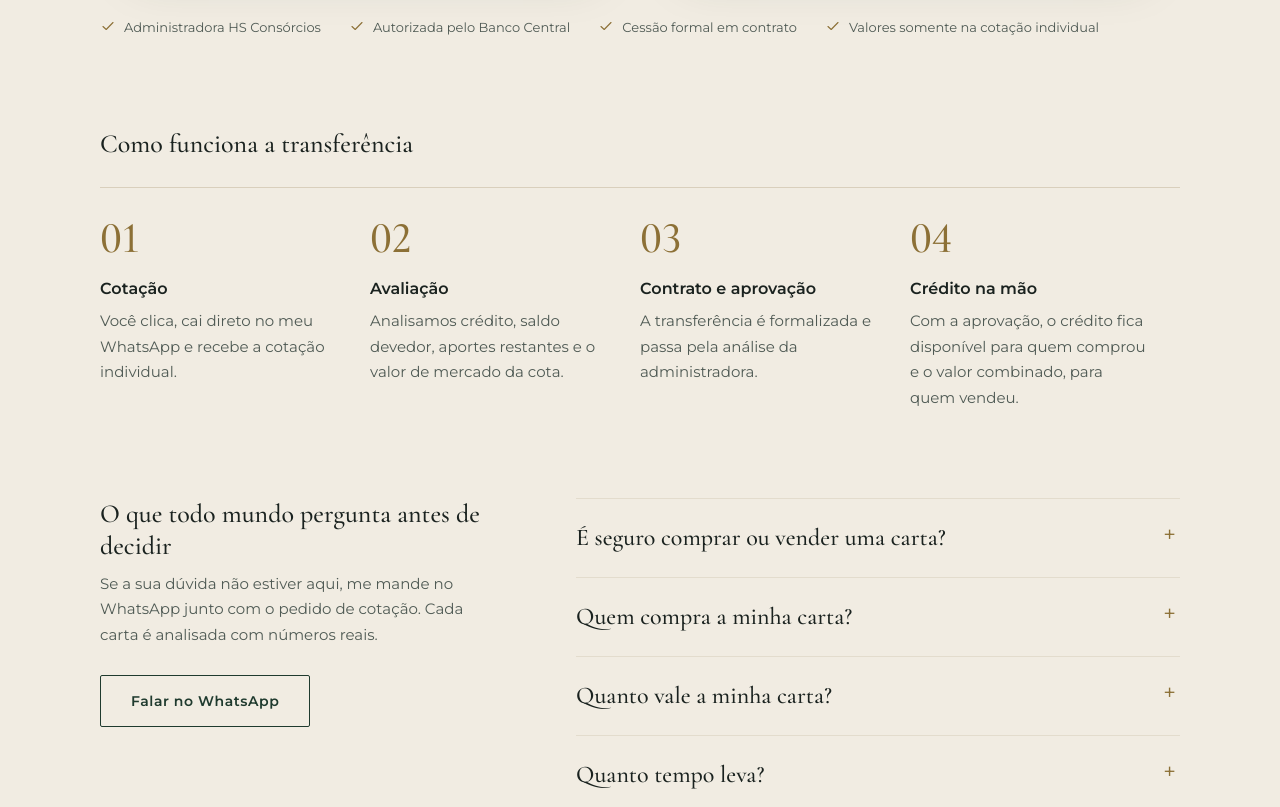
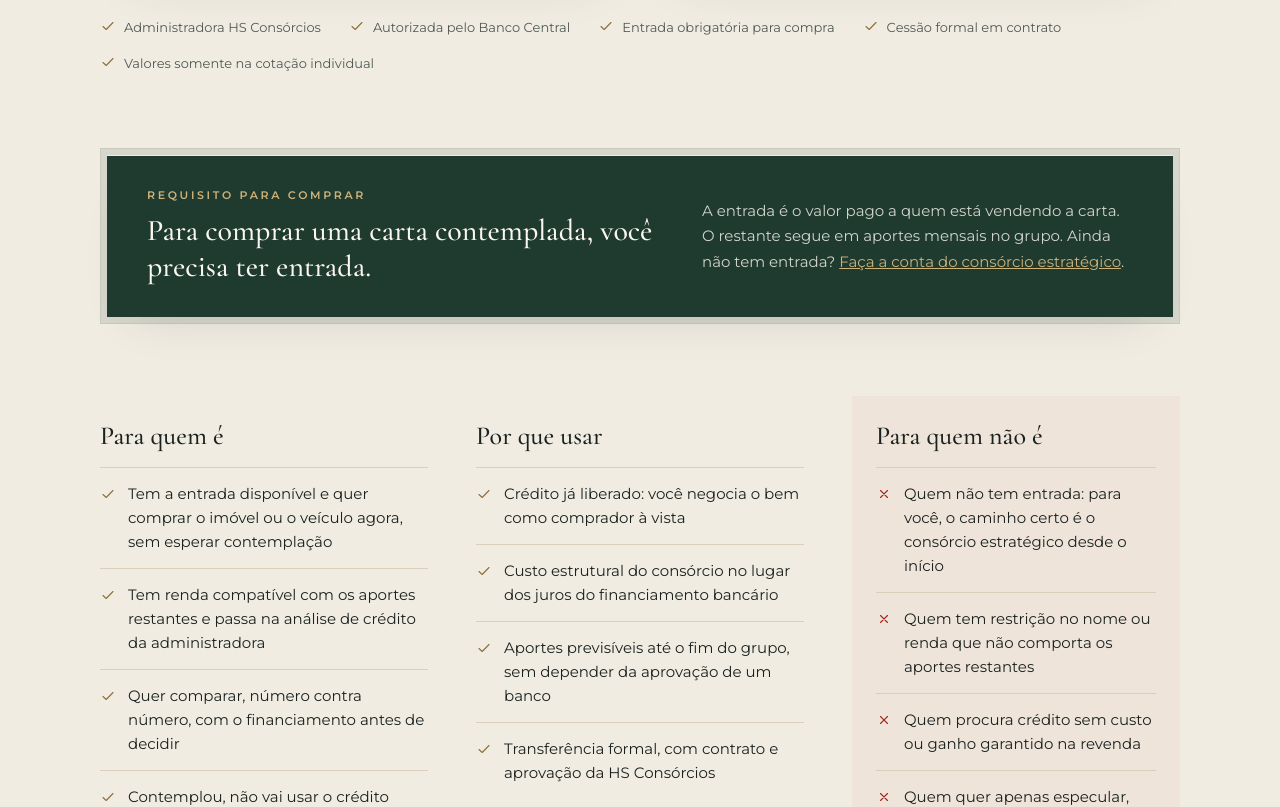
Before and after one commit to joaoc23dias/Consorcio-Inteligente-, a Next.js app: page / in a window 1280 px wide. Shown: the part 6140-6947 px from the top of the page. Built offline with nearby package versions, Linux system fonts and the light colour scheme.

Commit message:
Cartas contempladas: filtro de leads (entrada obrigatória, para quem é, por que usar, como usar, para quem não é)
Co-Authored-By: Claude Opus 5.5 <noreply@anthropic.com>
Claude-Session: https://claude.ai/code/session_01PWsREDKrVSqGNK6L7kcVFr

```diff
--- a/app/components/Cartas.jsx
+++ b/app/components/Cartas.jsx
@@ -8,6 +8,12 @@ const wa = (texto) => `https://wa.me/${WHATSAPP}?text=${encodeURIComponent(texto
 const Check = () => (
   <svg width="16" height="16" viewBox="0 0 16 16" fill="none" aria-hidden="true" style={{ flex: 'none', marginTop: 4 }}>
     <path d="M3 8.5l3.2 3L13 4.5" stroke="currentColor" strokeWidth="1.1" strokeLinecap="round" strokeLinejoin="round" />
+  </svg>
+);
+
+const Xis = () => (
+  <svg width="16" height="16" viewBox="0 0 16 16" fill="none" aria-hidden="true" style={{ flex: 'none', marginTop: 4 }}>
+    <path d="M4.5 4.5l7 7M11.5 4.5l-7 7" stroke="currentColor" strokeWidth="1.1" strokeLinecap="round" />
   </svg>
 );
 
@@ -29,7 +35,7 @@ const LADOS = [
       'Comparativo honesto com o financiamento, número contra número',
     ],
     cta: 'Solicitar cotação',
-    msg: 'Olá, João! Vi o site e quero uma cotação de carta contemplada para comprar.',
+    msg: 'Olá, João! Vi o site e quero uma cotação de carta contemplada para comprar.\n\nTipo de bem (imóvel ou veículo): \nCrédito que procuro: R$ \nEntrada que tenho disponível: R$ ',
   },
   {
     id: 'vender',
@@ -42,17 +48,38 @@ const LADOS = [
       'Transferência formal, com aprovação da administradora',
     ],
     cta: 'Cotar minha carta',
-    msg: 'Olá, João! Tenho uma carta contemplada e quero uma cotação para vender.',
+    msg: 'Olá, João! Tenho uma carta contemplada e quero uma cotação para vender.\n\nAdministradora: \nValor do crédito: R$ \nAportes já pagos: ',
   },
 ];
 
-const CONFIANCA = ['Administradora HS Consórcios', 'Autorizada pelo Banco Central', 'Cessão formal em contrato', 'Valores somente na cotação individual'];
+const CONFIANCA = ['Administradora HS Consórcios', 'Autorizada pelo Banco Central', 'Entrada obrigatória para compra', 'Cessão formal em contrato', 'Valores somente na cotação individual'];
+
+const PARA_QUEM = {
+  e: [
+    'Tem a entrada disponível e quer comprar o imóvel ou o veículo agora, sem esperar contemplação',
+    'Tem renda compatível com os aportes restantes e passa na análise de crédito da administradora',
+    'Quer comparar, número contra número, com o financiamento antes de decidir',
+    'Contemplou, não vai usar o crédito agora e quer transformar a carta em capital',
+  ],
+  porque: [
+    'Crédito já liberado: você negocia o bem como comprador à vista',
+    'Custo estrutural do consórcio no lugar dos juros do financiamento bancário',
+    'Aportes previsíveis até o fim do grupo, sem depender da aprovação de um banco',
+    'Transferência formal, com contrato e aprovação da HS Consórcios',
+  ],
+  nao: [
+    'Quem não tem entrada: para você, o caminho certo é o consórcio estratégico desde o início',
+    'Quem tem restrição no nome ou renda que não comporta os aportes restantes',
+    'Quem procura crédito sem custo ou ganho garantido na revenda',
+    'Quem quer apenas especular, sem um bem definido para comprar',
+  ],
+};
 
 const PASSOS = [
-  { t: 'Cotação', d: 'Você clica, cai direto no meu WhatsApp e recebe a cotação individual.' },
-  { t: 'Avaliação', d: 'Analisamos crédito, saldo devedor, aportes restantes e o valor de mercado da cota.' },
-  { t: 'Contrato e aprovação', d: 'A transferência é formalizada e passa pela análise da administradora.' },
-  { t: 'Crédito na mão', d: 'Com a aprovação, o crédito fica disponível para quem comprou e o valor combinado, para quem vendeu.' },
+  { t: 'Separe a entrada', d: 'A entrada é o valor pago a quem está vendendo a carta. Sem ela, a compra não acontece.' },
+  { t: 'Peça a cotação', d: 'Clique no botão, informe bem, crédito e entrada. A cotação chega no seu WhatsApp.' },
+  { t: 'Análise e contrato', d: 'Avaliamos saldo e aportes restantes. A transferência é formalizada e aprovada pela administradora.' },
+  { t: 'Compre o bem', d: 'Com a aprovação, o crédito é usado na compra do imóvel ou veículo, e você segue com os aportes.' },
 ];
 
 const OBJECOES = [
@@ -121,7 +148,38 @@ export default function Cartas() {
           ))}
         </ul>
 
-        <h3 className="h3" style={{ margin: '88px 0 28px' }}>Como funciona a transferência</h3>
+        <div className="bezel bezel-dark" style={{ marginTop: 72 }}>
+          <div className="bezel-core pad-box row" style={{ flexDirection: 'row', flexWrap: 'wrap', padding: '32px 40px', gap: 24, alignItems: 'center', justifyContent: 'space-between' }}>
+            <div className="col" style={{ flex: '1 1 420px' }}>
+              <p className="tag eyebrow" style={{ marginBottom: 8 }}>Requisito para comprar</p>
+              <p style={{ margin: 0, fontFamily: 'var(--serif)', fontSize: 30, lineHeight: 1.2, color: 'var(--bg)' }}>Para comprar uma carta contemplada, você precisa ter entrada.</p>
+            </div>
+            <p className="cp col" style={{ flex: '1 1 320px', margin: 0 }}>
+              A entrada é o valor pago a quem está vendendo a carta. O restante segue em aportes mensais no grupo. Ainda não tem entrada? <a href="#conta" style={{ color: 'var(--gold-light)' }}>Faça a conta do consórcio estratégico</a>.
+            </p>
+          </div>
+        </div>
+
+        <div className="qual">
+          {[
+            { k: 'e', t: 'Para quem é', cor: 'var(--gold)', Icone: Check },
+            { k: 'porque', t: 'Por que usar', cor: 'var(--gold)', Icone: Check },
+            { k: 'nao', t: 'Para quem não é', cor: '#A3261B', Icone: Xis },
+          ].map((c) => (
+            <div key={c.k} className={c.k === 'nao' ? 'qual-nao' : undefined}>
+              <h3 className="h3" style={{ marginBottom: 16 }}>{c.t}</h3>
+              <ul style={{ listStyle: 'none', margin: 0, padding: 0 }}>
+                {PARA_QUEM[c.k].map((i) => (
+                  <li key={i} style={{ display: 'flex', gap: 12, padding: '14px 0', borderTop: '1px solid var(--rule-strong)', fontSize: 15, color: 'var(--ink)' }}>
+                    <span style={{ color: c.cor }}><c.Icone /></span>{i}
+                  </li>
+                ))}
+              </ul>
+            </div>
+          ))}
+        </div>
+
+        <h3 className="h3" style={{ margin: '88px 0 28px' }}>Como usar</h3>
         <ol className="passos">
           {PASSOS.map((p, i) => (
             <li key={p.t}>
--- a/app/globals.css
+++ b/app/globals.css
@@ -150,3 +150,7 @@ details .cp { padding: 0 0 24px; }
 @media (max-width: 900px) { .passos { grid-template-columns: 1fr 1fr; row-gap: 12px; } }
 @media (max-width: 520px) { .passos { grid-template-columns: 1fr; } .passos li { padding-right: 0; } .bezel:hover { transform: none; } }
 @media (prefers-reduced-motion: reduce) { .bezel, .btn-ico, .btn-ico .ico { transition: none; } .bezel:hover { transform: none; } }
+.qual { display: grid; grid-template-columns: repeat(3, 1fr); gap: 48px; margin-top: 72px; }
+.qual > div { padding: 24px 0; }
+.qual > .qual-nao { background: rgba(163,38,27,.04); padding: 24px; }
+@media (max-width: 900px) { .qual { grid-template-columns: 1fr; gap: 40px; } }
```
